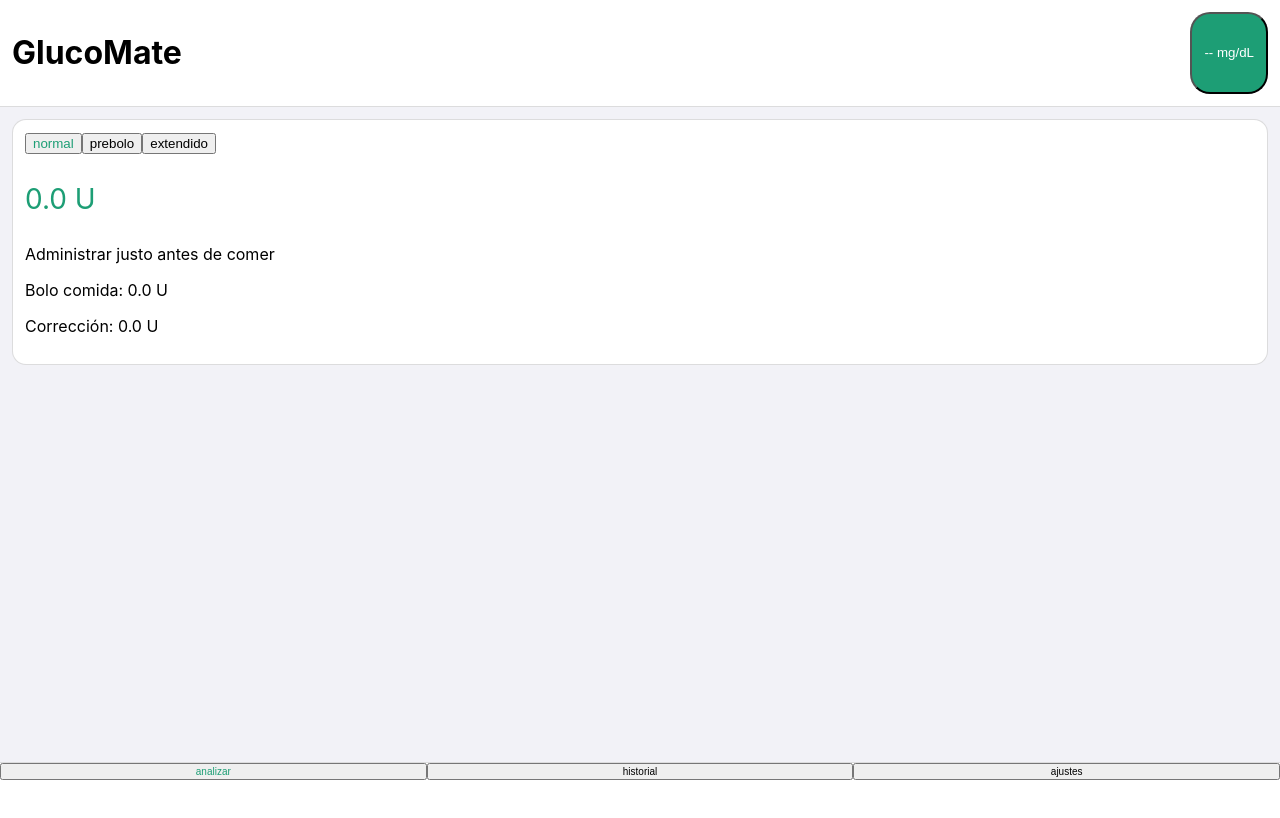
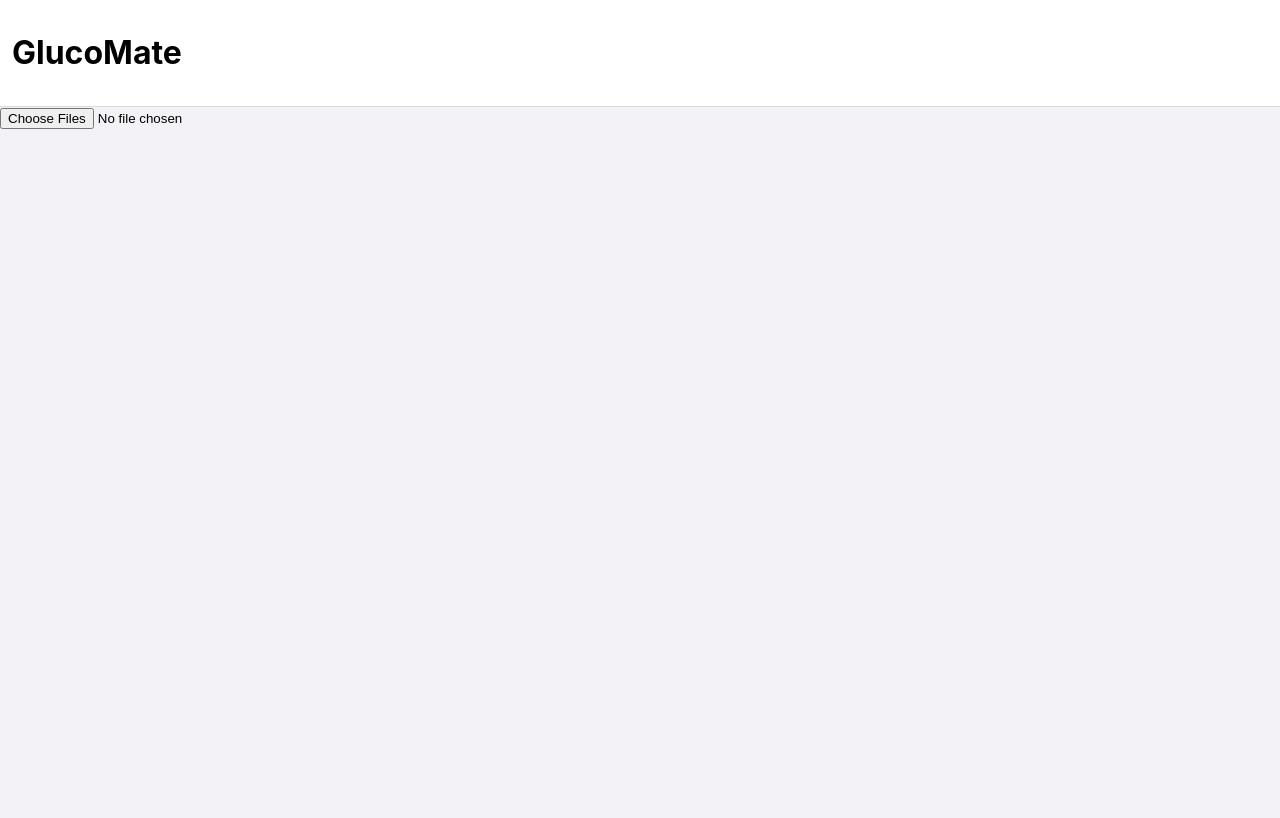
Before and after one commit to kt2hnb2bvf-sketch/hc-vision, a Next.js app: page / in a window 1280 px wide. Shown: the top 818 px of the page. Built offline with nearby package versions, Linux system fonts and the light colour scheme.

Commit message:
remove insulin logic, focus on carbs

```diff
--- a/app/page.jsx
+++ b/app/page.jsx
@@ -1,39 +1,17 @@
 "use client";
 
-import { useState, useEffect } from "react";
+import { useState } from "react";
 
 export default function App() {
 
   const [data, setData] = useState([]);
-  const [tab, setTab] = useState("analizar");
+  const [ratio, setRatio] = useState(10);
 
-  const [ratio, setRatio] = useState(10);
-  const [target, setTarget] = useState(100);
-  const [sensitivity, setSensitivity] = useState(50);
-
-  const [glucose, setGlucose] = useState(null);
-  const [showSheet, setShowSheet] = useState(false);
-
-  const [boloTab, setBoloTab] = useState("normal");
-
+  // 🧠 HC
   const hc = (g) => g * 0.3;
 
+  // 🔥 TOTAL
   const totalHC = data.reduce((a, i) => a + hc(i.gramos || 0), 0);
-
-  const comida = totalHC / ratio;
-
-  const correccion = glucose
-    ? Math.max(0, (glucose - target) / sensitivity)
-    : 0;
-
-  const totalInsulina = comida + correccion;
-
-  // 🎨 COLOR IG
-  const igColor = (ig) => {
-    if (ig <= 55) return "green";
-    if (ig <= 69) return "orange";
-    return "red";
-  };
 
   return (
     <div className="app">
@@ -41,19 +19,47 @@ export default function App() {
       {/* HEADER */}
       <header className="header">
         <h1>GlucoMate</h1>
-
-        <button className="glucose-pill" onClick={() => setShowSheet(true)}>
-          {glucose ? `${glucose} mg/dL` : "-- mg/dL"}
-        </button>
       </header>
 
-      {/* CONTENIDO */}
       <main>
 
-        {/* RESULTADOS (NO TOCAMOS TU LÓGICA) */}
+        {/* BOTÓN IA */}
+        <input
+          type="file"
+          multiple
+          onChange={async (e) => {
+
+            const files = Array.from(e.target.files);
+
+            const images = await Promise.all(
+              files.map(file => new Promise(res => {
+                const reader = new FileReader();
+                reader.onloadend = () => res(reader.result);
+                reader.readAsDataURL(file);
+              }))
+            );
+
+            const res = await fetch("/api/analyze", {
+              method: "POST",
+              body: JSON.stringify({ images }),
+            });
+
+            const json = await res.json();
+
+            setData(json.map(i => ({
+              nombre: i.nombre,
+              gramos: i.cantidad || 100
+            })));
+
+          }}
+        />
+
+        {/* RESULTADOS */}
         {data.map((item, i) => (
+
           <div key={i} className="card">
 
+            {/* EDITAR NOMBRE */}
             <input
               value={item.nombre}
               onChange={(e) => {
@@ -63,6 +69,7 @@ export default function App() {
               }}
             />
 
+            {/* SLIDER GRAMOS */}
             <input
               type="range"
               min="0"
@@ -75,130 +82,39 @@ export default function App() {
               }}
             />
 
+            {/* INFO */}
             <p>{item.gramos} g</p>
+
             <p>HC: {hc(item.gramos).toFixed(1)} g</p>
-
-            <div style={{ color: igColor(item.ig || 70) }}>
-              ● IG
-            </div>
 
           </div>
         ))}
 
-        {/* 🔥 BLOQUE BOLO */}
-        <div className="card">
-
-          {/* TABS */}
-          <div className="bolo-tabs">
-            {["normal", "prebolo", "extendido"].map(t => (
-              <button
-                key={t}
-                className={boloTab === t ? "active" : ""}
-                onClick={() => setBoloTab(t)}
-              >
-                {t}
-              </button>
-            ))}
+        {/* TOTAL */}
+        {data.length > 0 && (
+          <div className="card total">
+            <h3>Total HC: {totalHC.toFixed(1)} g</h3>
+            <p>Raciones: {(totalHC / 10).toFixed(1)}</p>
           </div>
-
-          {/* NORMAL */}
-          {boloTab === "normal" && (
-            <>
-              <p className="big">{totalInsulina.toFixed(1)} U</p>
-
-              <p>Administrar justo antes de comer</p>
-
-              <p>Bolo comida: {comida.toFixed(1)} U</p>
-              <p>Corrección: {correccion.toFixed(1)} U</p>
-            </>
-          )}
-
-          {/* PREBOLO */}
-          {boloTab === "prebolo" && (
-            <>
-              <input type="number" defaultValue={15} />
-
-              <p className="info">
-                El prebolo mejora el control postprandial
-              </p>
-
-              <p className="big">{totalInsulina.toFixed(1)} U</p>
-            </>
-          )}
-
-          {/* EXTENDIDO */}
-          {boloTab === "extendido" && (
-            <>
-              <input type="number" defaultValue={50} />
-              <input type="number" defaultValue={3} />
-
-              <div className="bar">
-                <div style={{ width: "50%" }} />
-              </div>
-
-              <p>{(totalInsulina * 0.5).toFixed(1)} U ahora</p>
-              <p>{(totalInsulina * 0.5).toFixed(1)} U extendido</p>
-            </>
-          )}
-
-        </div>
+        )}
 
       </main>
 
-      {/* BOTTOM NAV */}
-      <nav className="bottom-nav">
-        {["analizar", "historial", "ajustes"].map(t => (
-          <button
-            key={t}
-            className={tab === t ? "active" : ""}
-            onClick={() => setTab(t)}
-          >
-            {t}
-          </button>
-        ))}
-      </nav>
-
-      {/* 🔥 SHEET GLUCEMIA */}
-      {showSheet && (
-        <div className="sheet">
-          <div className="handle" />
-
-          <input
-            type="range"
-            min="40"
-            max="400"
-            onChange={(e) => setGlucose(Number(e.target.value))}
-          />
-
-          <p>{glucose} mg/dL</p>
-
-          <button onClick={() => setShowSheet(false)}>Cerrar</button>
-        </div>
-      )}
-
-      {/* 🎨 ESTILOS iOS */}
+      {/* 🎨 UI iPhone */}
       <style jsx>{`
         .app {
           font-family: -apple-system, BlinkMacSystemFont, 'SF Pro Text', sans-serif;
           background: #F2F2F7;
           min-height: 100vh;
+          padding-bottom: 40px;
         }
 
         .header {
           position: sticky;
           top: 0;
-          display: flex;
-          justify-content: space-between;
+          background: white;
           padding: 12px;
-          background: white;
           border-bottom: 0.5px solid rgba(60,60,67,0.18);
-        }
-
-        .glucose-pill {
-          background: #1D9E75;
-          color: white;
-          padding: 6px 12px;
-          border-radius: 20px;
         }
 
         .card {
@@ -209,60 +125,14 @@ export default function App() {
           margin: 12px;
         }
 
-        .bottom-nav {
-          position: fixed;
-          bottom: 0;
-          width: 100%;
-          display: flex;
-          background: white;
-          border-top: 0.5px solid rgba(60,60,67,0.18);
-          padding-bottom: 20px;
+        .total {
+          background: #1D9E75;
+          color: white;
         }
 
-        .bottom-nav button {
-          flex: 1;
-          font-size: 10px;
-        }
-
-        .active {
-          color: #1D9E75;
-        }
-
-        .sheet {
-          position: fixed;
-          bottom: 0;
+        input {
           width: 100%;
-          background: white;
-          border-radius: 20px 20px 0 0;
-          padding: 20px;
-        }
-
-        .handle {
-          width: 40px;
-          height: 4px;
-          background: #ccc;
-          margin: auto;
-          border-radius: 2px;
-        }
-
-        .big {
-          font-size: 28px;
-          color: #1D9E75;
-        }
-
-        .info {
-          color: rgba(60,60,67,0.6);
-        }
-
-        .bar {
-          height: 8px;
-          background: #eee;
-          border-radius: 4px;
-        }
-
-        .bar div {
-          height: 100%;
-          background: #1D9E75;
+          margin-bottom: 8px;
         }
 
         @media (prefers-color-scheme: dark) {
```
